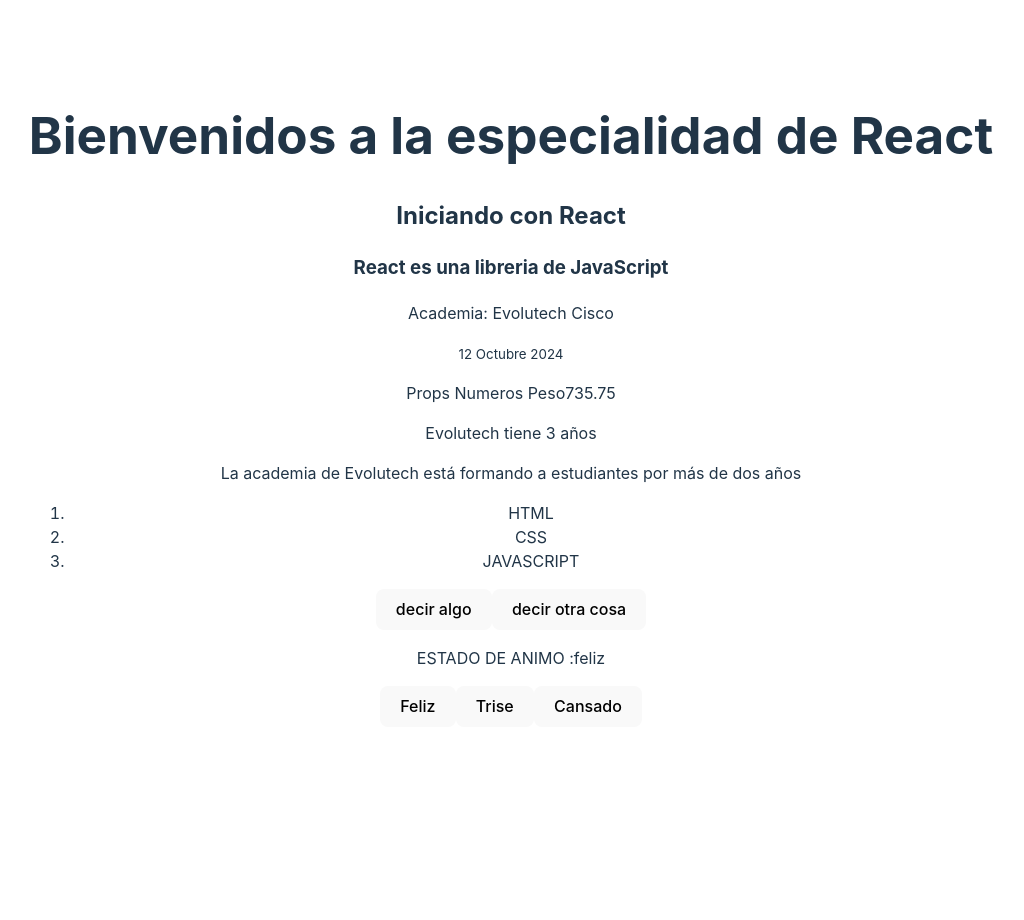
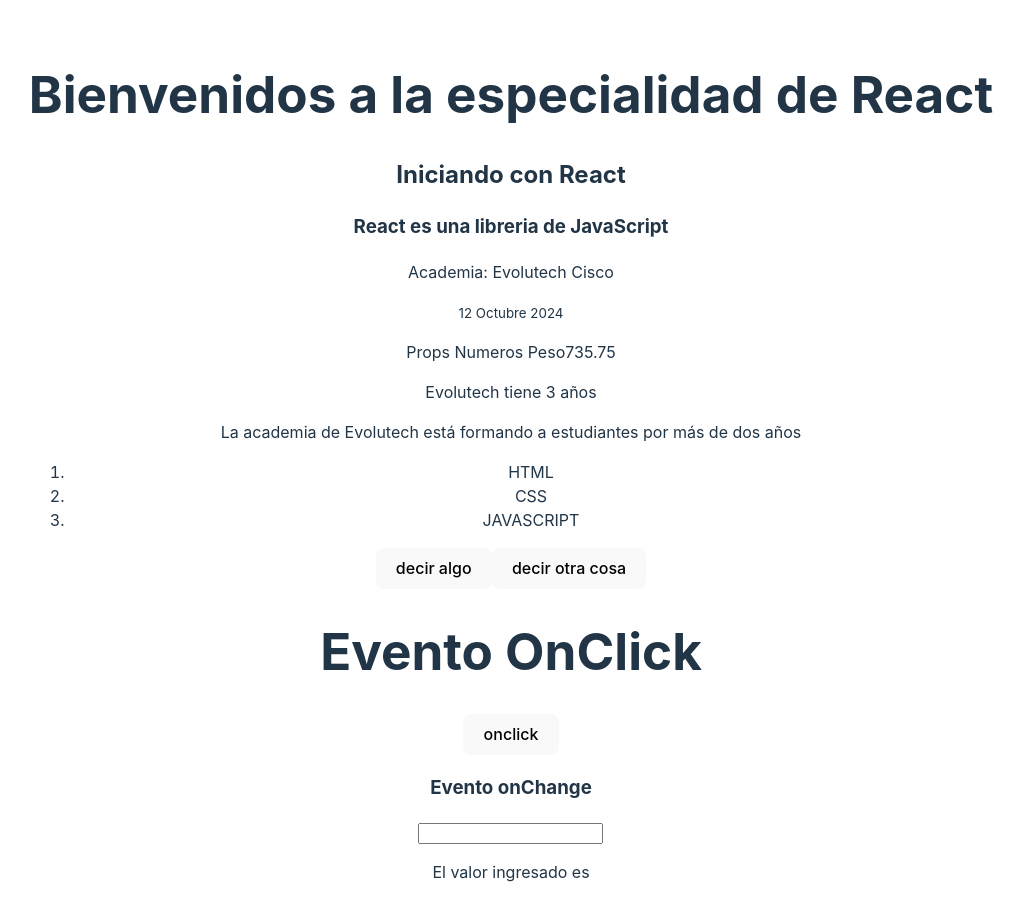
Before and after one commit to mpramos/REACT-VIDEO-PLAYER, a React (Vite) app in the folder react-project/: page / in a window 1280 px wide. Shown: the top 920 px of the page, without its empty margins (129-1153 px from the left). Before the commit the page ends 800 px from the top, so only its background shows below. Built offline with nearby package versions, Linux system fonts and the light colour scheme.

Commit message:
onClick onChange

```diff
--- a/react-project/src/App.jsx
+++ b/react-project/src/App.jsx
@@ -1,7 +1,7 @@
 import './App.css'
+import { BtnOnChange } from './BtnOnChange'
+import { BtnOnClick } from './BtnOnClick'
 import { EstadoAnimo } from './EstadoAnimo'
-
-
 
 const Header =({
   data:{
@@ -107,7 +107,10 @@
     <Skills skills={skills}/>
     <Button text={'decir algo'} onClick={decirAlgo}/>
     <Button text={'decir otra cosa'} onClick={()=>alert('Hola somos dos gato ninjas 🐱‍👤🐱‍👤')}/>
-      <EstadoAnimo/>
+      {/* <EstadoAnimo/> */}
+      <BtnOnClick/>
+      <BtnOnChange/>
+
   </>
   )
 }
--- /dev/null
+++ b/react-project/src/BtnOnChange.jsx
@@ -0,0 +1,20 @@
+import React, { useState } from 'react'
+
+export const BtnOnChange = () => {
+    let [inputValue,setInputValue]=useState('')
+    const handleChange=(e)=>{
+        setInputValue(e.target.value)
+    }
+    return (
+    <>
+        <form>
+            <h3>Evento onChange</h3>
+            <input
+                type="text"
+                value={inputValue}
+                onChange={handleChange}/>
+                <p>El valor ingresado es {inputValue}</p>
+        </form>
+    </>
+  )
+}
--- /dev/null
+++ b/react-project/src/BtnOnClick.jsx
@@ -0,0 +1,13 @@
+import React from 'react'
+
+export const BtnOnClick = () => {
+   let handleClick=()=>{
+        alert('Evento handle Click')
+   }
+    return (
+    <>
+        <h1>Evento OnClick</h1>
+        <button onClick={handleClick}>onclick</button>
+    </>
+  )
+}
--- a/react-project/src/EstadoAnimo.jsx
+++ b/react-project/src/EstadoAnimo.jsx
@@ -1,6 +1,12 @@
 import React, { useState } from 'react'
 
 export const EstadoAnimo = () => {
+    let emojis=['✨','😃','✔']
+    let emojisCopia=emojis
+    console.log(emojisCopia);
+    emojisCopia.push('🎉')
+    console.log(emojis); //['✨','😃','✔','🎉']
+    let emojiCopia=emojis.map(emoji=> emojis+'✔')//['✨✔','😃✔','✔✔','🎉✔']
 
     let [estadoAnimo,setEstadoAnimo]=useState('feliz')
 
@@ -11,7 +17,7 @@
 
   return (
     <>
-    <p>ESTADO DE ANIMO :{estadoAnimo}</p>
+        <p>ESTADO DE ANIMO :{estadoAnimo}</p>
         <button onClick={ponerseFeliz}>Feliz</button>
         <button onClick={ponerseTriste}>Trise</button>
         <button onClick={ponerseCansado}>Cansado</button>
```
Also changed, not shown: react-project/src/Alarma.jsx (added, +14 -0 lines).
